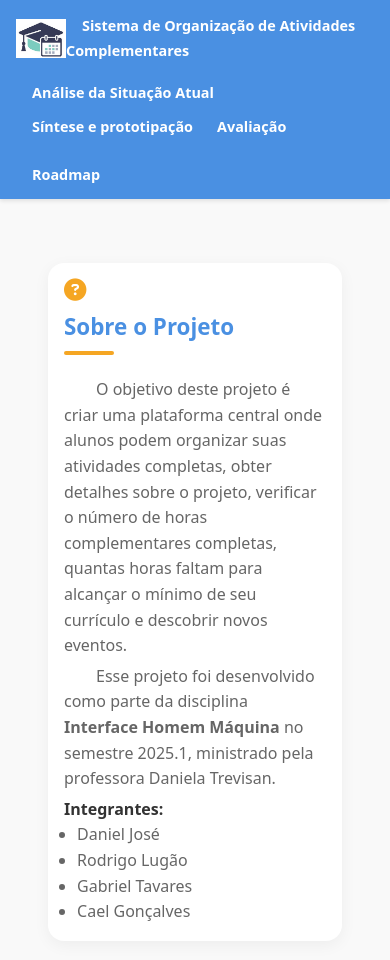
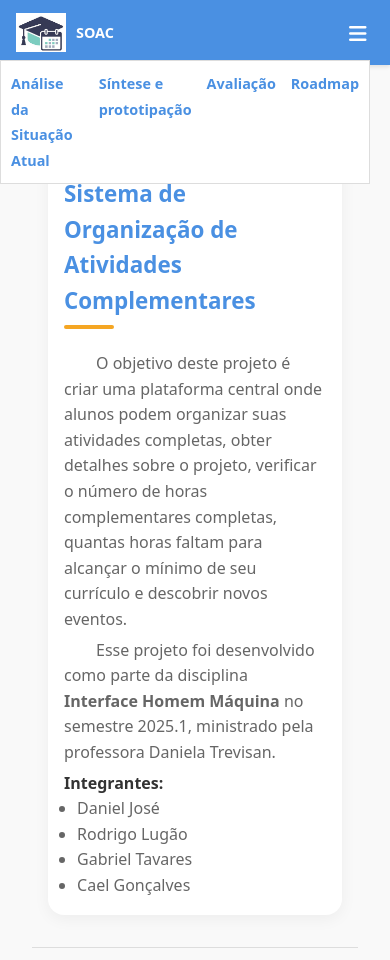
Before and after one commit to Soljaa/portifolio-ihm, a Vue app: page / in a window 390 px wide. Shown: the top 960 px of the page. Built offline with nearby package versions, Linux system fonts and the light colour scheme.

Commit message:
add hamburguer menu

```diff
--- a/src/App.vue
+++ b/src/App.vue
@@ -63,12 +63,9 @@ export default {
 
     window.addEventListener('hashchange', () => {
       currentPath.value = window.location.hash
-      console.log('triggered')
     })
 
     const current_sections = computed(() => {
-      console.log(currentPath)
-      console.log(routes[currentPath.value.slice(1) || '/'] || routes['/'])
       return routes[currentPath.value.slice(1) || '/'] || routes['/']
     })
 
--- a/src/components/HeaderNav.vue
+++ b/src/components/HeaderNav.vue
@@ -1,19 +1,30 @@
 <template>
   <header>
     <nav class="header-nav">
-      <div style="align-items: center; display: flex;"><img width="50px" src="@/assets/images/soac-logo.png"><strong><a :href="'#' + indexPath ">Sistema de Organização de Atividades Complementares</a></strong></div>
-      <div class="nav-items-container">
-        <div class="nav-item-wrapper" >
-          <a :href="'#' + firstPath">Análise da Situação Atual</a>
+      <div class="logo-title">
+        <img width="50px" src="@/assets/images/soac-logo.png" />
+        <strong>
+          <a :href="'#' + indexPath">SOAC</a>
+        </strong>
+      </div>
+
+      <button class="hamburger" @click="toggleMenu">
+        <i class="fas fa-bars" style="color: white; font-size: 20px;"></i>
+      </button>
+
+      <!-- Itens do menu -->
+      <div class="nav-items-container" :class="{ open: menuOpen }">
+        <div class="nav-item-wrapper">
+          <a :href="'#' + firstPath" @click="closeMenu">Análise da Situação Atual</a>
         </div>
         <div class="nav-item-wrapper">
-          <a :href="'#' + secondPath">Síntese e prototipação</a>
+          <a :href="'#' + secondPath" @click="closeMenu">Síntese e prototipação</a>
         </div>
         <div class="nav-item-wrapper">
-          <a :href="'#' + thirdPath">Avaliação</a>
+          <a :href="'#' + thirdPath" @click="closeMenu">Avaliação</a>
         </div>
         <div class="nav-item-wrapper">
-          <a :href="'#' + roadmap">Roadmap</a>
+          <a :href="'#' + roadmap" @click="closeMenu">Roadmap</a>
         </div>
       </div>
     </nav>
@@ -21,10 +32,75 @@
 </template>
 
 <script>
+export default {
+  name: 'HeaderNav',
+  props: ['indexPath', 'firstPath', 'secondPath', 'thirdPath', 'roadmap'],
+  data() {
+    return {
+      menuOpen: false,
+    };
+  },
+  methods: {
+    toggleMenu() {
+      this.menuOpen = !this.menuOpen;
+    },
+    closeMenu() {
+      this.menuOpen = false;
+    },
+  },
+};
+</script>
 
-  export default{
-      name: 'HeaderNav',
-      props: ['indexPath', 'firstPath', 'secondPath', 'thirdPath', 'roadmap']
+<style>
+
+.logo-title {
+  display: flex;
+  align-items: center;
+  gap: 10px;
+}
+
+.hamburger {
+  display: none;
+  flex-direction: column;
+  justify-content: space-between;
+  width: 25px;
+  height: 18px;
+  background: none;
+  border: none;
+  cursor: pointer;
+  padding: 0;
+}
+
+.hamburger span {
+  display: block;
+  height: 3px;
+  width: 100%;
+  background: white;
+  border-radius: 2px;
+}
+
+/* Responsividade */
+@media (max-width: 768px) {
+  .hamburger {
+    display: flex;
   }
-
-</script>
+  .header-nav .nav-items-container {
+    display: none;
+    flex-direction: column;
+    position: absolute;
+    top: 60px;
+    right: 20px;
+    background: var(--bg-white);
+    border: 1px solid #ddd;
+    padding: 10px;
+    z-index: 10;
+  }
+  .header-nav .nav-items-container.open {
+    display: flex;
+  }
+  .header-nav .nav-items-container a {
+    color: var(--color-primary);
+    margin: 10px 0;
+  }
+}
+</style>
--- a/src/components/StaticSections/SectionPrincipal.vue
+++ b/src/components/StaticSections/SectionPrincipal.vue
@@ -1,5 +1,5 @@
 <template>
-    <SectionComponent itemid="principal" title="Sobre o Projeto" icon="fa-question-circle">
+    <SectionComponent itemid="principal" title="Sistema de Organização de Atividades Complementares" icon="fa-question-circle">
       <p>
             O objetivo deste projeto é criar uma plataforma central onde alunos podem organizar suas atividades completas, obter detalhes sobre o projeto,
              verificar o número de horas complementares completas, quantas horas faltam para alcançar o mínimo de seu currículo e descobrir novos eventos.
--- a/src/css/style.css
+++ b/src/css/style.css
@@ -51,14 +51,12 @@ img {
   display: flex;
   justify-content: space-between;
   align-items: center;
-  max-width: 1200px;
   margin: 0 auto;
 }
 
 .header-nav a {
   color: white;
   text-decoration: none;
-  margin-left: 1rem;
   font-weight: bold;
   transition: opacity 0.3s;
 }
@@ -66,6 +64,7 @@ img {
 .header-nav .nav-items-container {
   display: flex;
   flex-direction: row;
+  gap: 15px;
 }
 
 .header-nav a:hover {
@@ -261,17 +260,6 @@ iframe {
 }
 
 @media (max-width: 768px) {
-  .header-nav {
-    flex-direction: column;
-    align-items: flex-start;
-  }
-
-  .header-nav div:last-child {
-    display: flex;
-    flex-wrap: wrap;
-    gap: 0.5rem;
-    margin-top: 1rem;
-  }
 
   section {
     padding: 2rem 1rem;
```
Lines whose indentation alone changed are shown as unchanged.
